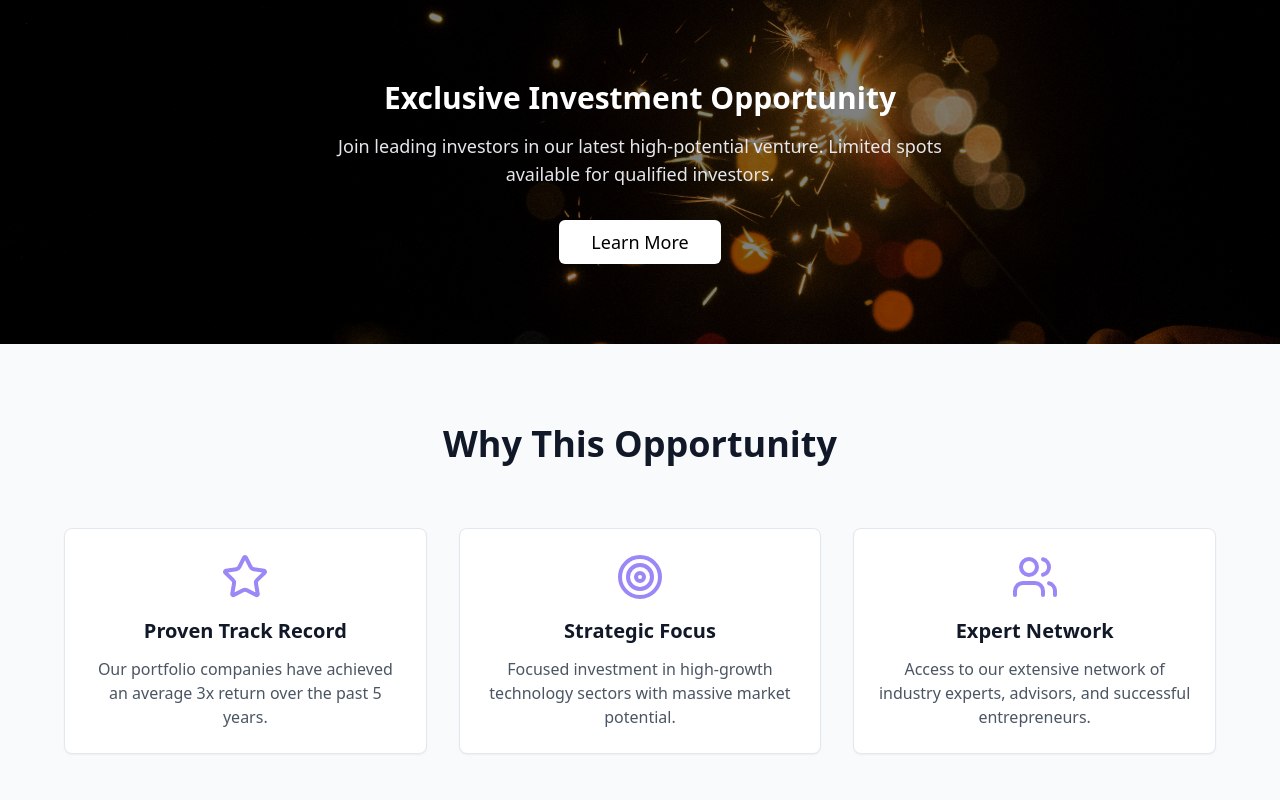
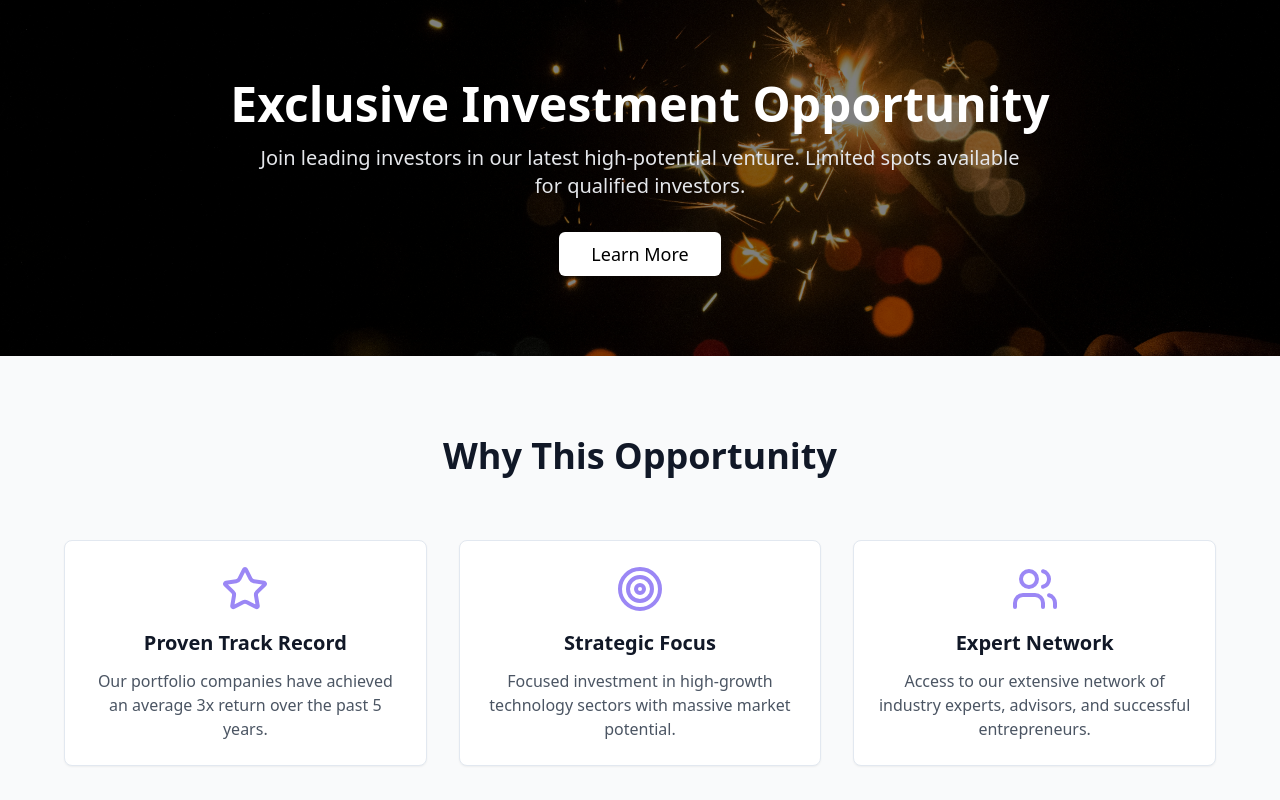
Before and after one commit to drewleahy/splycap-00, a React (Vite) app: page /exclusive-investment-2024 in a window 1280 px wide. Shown: the top 800 px of the page. Built offline with nearby package versions, Linux system fonts and the light colour scheme.

Commit message:
Update hero text and subheadline
Increase font size for hero header and scale subheadline.

```diff
--- a/src/components/landing/LandingHero.tsx
+++ b/src/components/landing/LandingHero.tsx
@@ -50,10 +50,10 @@ export const LandingHero = ({
           />
         )}
 
-        <h1 className={`text-xl md:text-3xl font-bold mb-4 ${backgroundImage ? 'text-white' : 'text-white'}`}>
+        <h1 className={`text-2xl md:text-4xl lg:text-5xl font-bold mb-4 ${backgroundImage ? 'text-white' : 'text-white'}`}>
           {headline}
         </h1>
-        <p className={`text-base md:text-lg mb-8 max-w-2xl mx-auto ${backgroundImage ? 'text-gray-200' : 'text-gray-300'}`}>
+        <p className={`text-lg md:text-xl mb-8 max-w-3xl mx-auto ${backgroundImage ? 'text-gray-200' : 'text-gray-300'}`}>
           {subheadline}
         </p>
 
--- a/src/config/landing-pages/lyten-opportunity.ts
+++ b/src/config/landing-pages/lyten-opportunity.ts
@@ -1,4 +1,3 @@
-
 import { LandingPageConfig } from '@/types/landing';
 import { Battery, Zap, TrendingUp, Shield, Globe, Award } from 'lucide-react';
 
```
